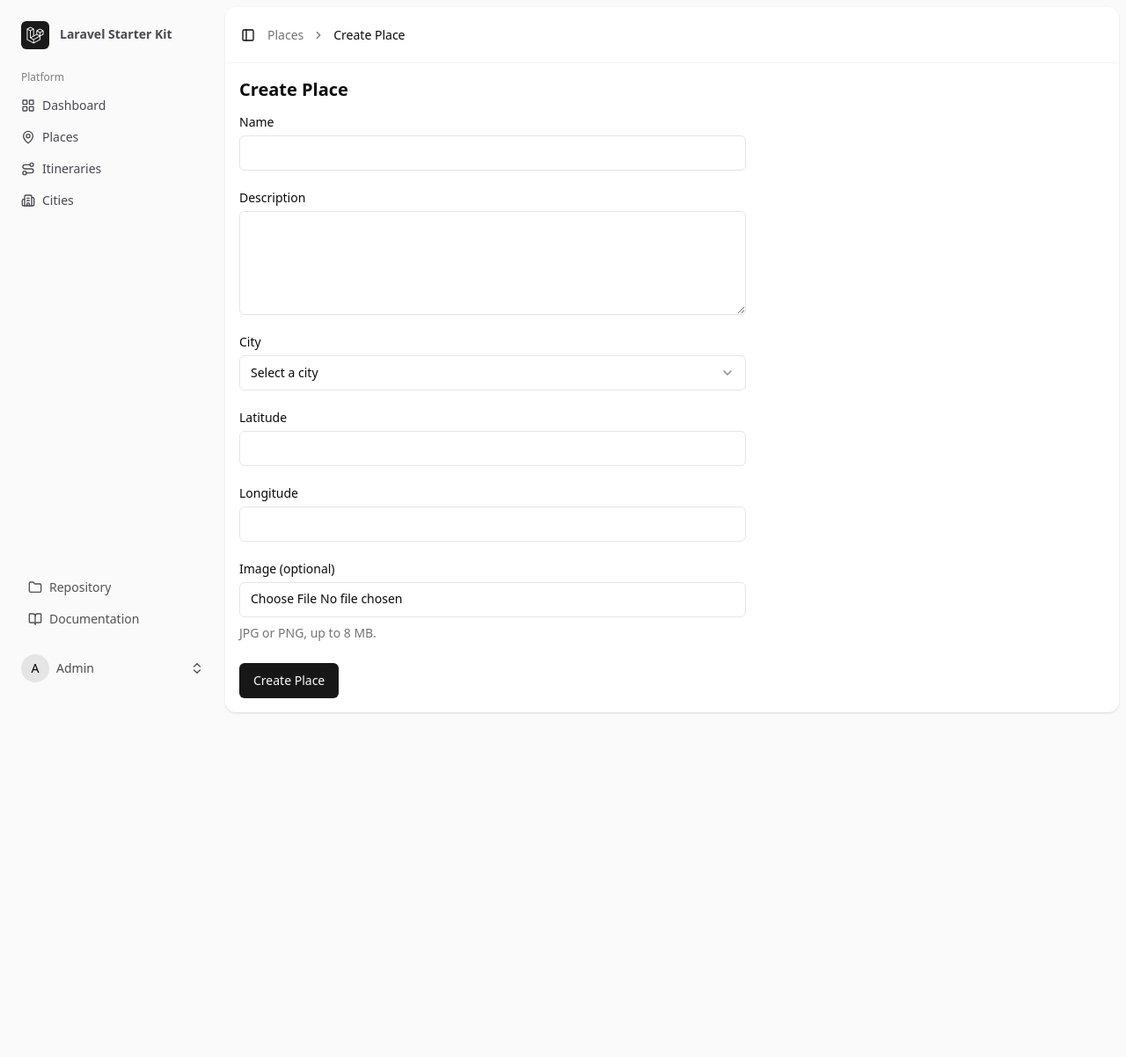
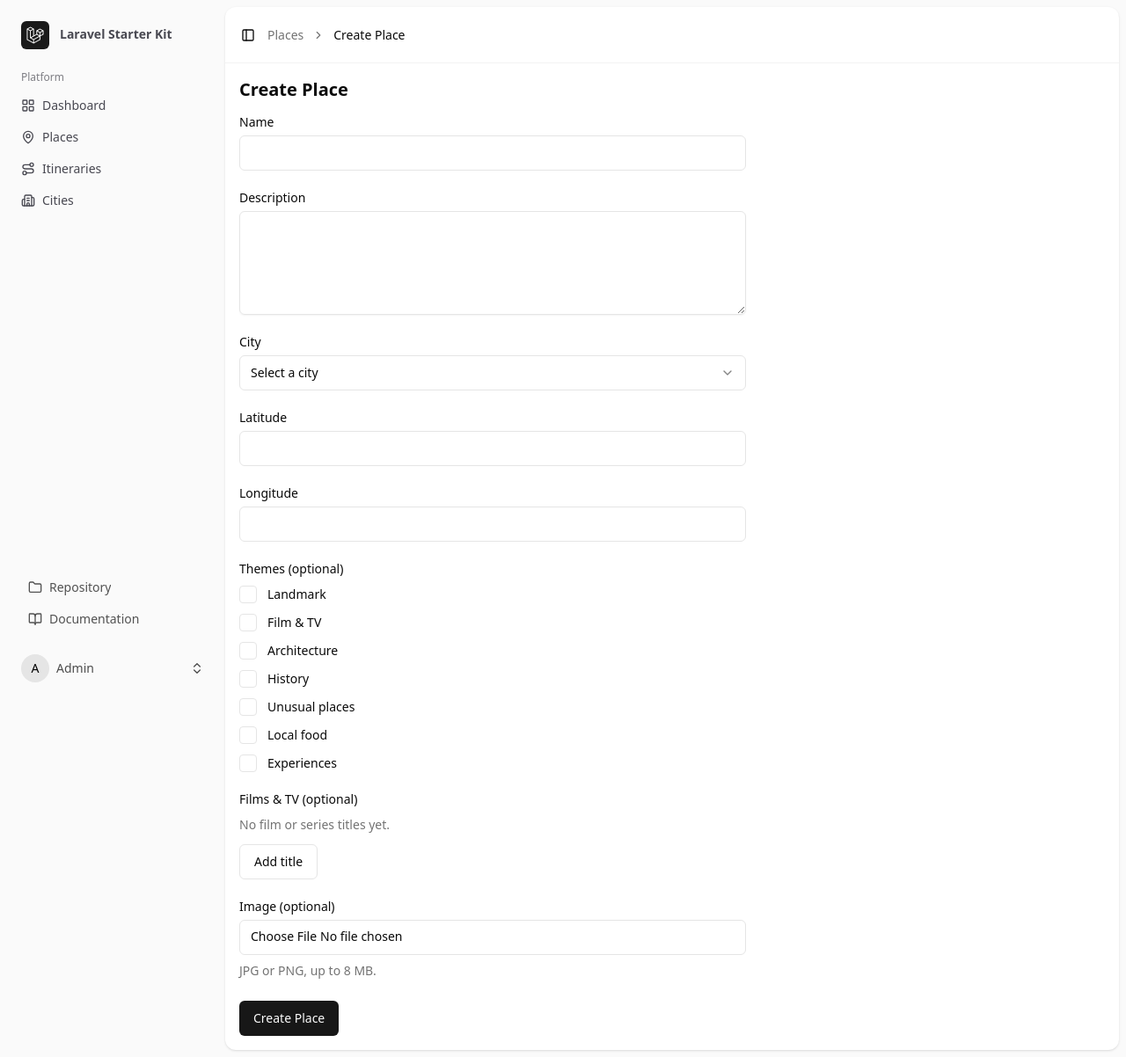
Before and after one commit to Triim/itinerarium, a Laravel app: page /user/places/create in a window 1280 px wide. Shown: the whole page at 88% size. Before the commit the page ends 811 px from the top, so only its background shows below. Run offline with Laravel 12, Linux system fonts and the light colour scheme; a user stored in the database is signed in; data comes from the database, SQL or seed files in the repository; style sheets or scripts are compiled from the project's sources; some libraries are stand-ins or nearby versions; some web fonts are replaced.

Commit message:
FEATURE :sparkles: Add thematic categories and film references to Places

```diff
--- a/app/Http/Controllers/PlaceController.php
+++ b/app/Http/Controllers/PlaceController.php
@@ -37,6 +37,8 @@ class PlaceController extends Controller
             'place' => [
                 ...$place->only(['id', 'name', 'description']),
                 'image_url' => $place->imageUrl('details'),
+                'themes' => $place->themeLabels(),
+                'films' => $place->films ?? [],
             ],
             'city' => $place->city->only(['id', 'name']),
             'itineraries' => $place->itineraries()
--- a/app/Http/Controllers/Userzone/PlaceController.php
+++ b/app/Http/Controllers/Userzone/PlaceController.php
@@ -12,6 +12,7 @@ use Illuminate\Http\UploadedFile;
 use Illuminate\Support\Arr;
 use Illuminate\Support\Facades\DB;
 use Illuminate\Support\Str;
+use Illuminate\Validation\Rule;
 use Inertia\Inertia;
 use Inertia\Response;
 use Spatie\Image\Exceptions\CouldNotLoadImage;
@@ -41,16 +42,17 @@ class PlaceController extends Controller
     {
         return Inertia::render('userzone/places/create', [
             'cities' => City::orderBy('name')->get(['id', 'name']),
+            'theme_options' => Place::themeOptions(),
         ]);
     }
 
     public function store(Request $request): RedirectResponse
     {
-        $validated = $request->validate($this->rules());
+        $validated = $request->validate($this->rules(), $this->messages());
 
         // A failed upload must not leave a half-created place behind.
         DB::transaction(function () use ($validated) {
-            $place = Place::create(Arr::except($validated, 'image'));
+            $place = Place::create($this->attributes($validated));
 
             if (isset($validated['image'])) {
                 $this->addImage($place, $validated['image']);
@@ -63,19 +65,24 @@ class PlaceController extends Controller
     public function edit(Place $place): Response
     {
         return Inertia::render('userzone/places/edit', [
-            'place' => $place->only(['id', 'name', 'description', 'city_id', 'latitude', 'longitude']),
+            'place' => [
+                ...$place->only(['id', 'name', 'description', 'city_id', 'latitude', 'longitude']),
+                'themes' => $place->themes ?? [],
+                'films' => $place->films ?? [],
+            ],
             'image_url' => $place->imageUrl(),
             'cities' => City::orderBy('name')->get(['id', 'name']),
+            'theme_options' => Place::themeOptions(),
         ]);
     }
 
     public function update(Request $request, Place $place): RedirectResponse
     {
-        $validated = $request->validate($this->rules());
+        $validated = $request->validate($this->rules(), $this->messages());
 
         // A failed upload must leave the place and its previous image untouched.
         DB::transaction(function () use ($place, $validated) {
-            $place->update(Arr::except($validated, 'image'));
+            $place->update($this->attributes($validated));
 
             if (isset($validated['image'])) {
                 $this->addImage($place, $validated['image']);
@@ -90,6 +97,18 @@ class PlaceController extends Controller
         $place->delete();
 
         return redirect()->route('userzone.places.index');
+    }
+
+    /**
+     * The form always sends both lists; one left out (an empty list in a multipart request) means none.
+     */
+    private function attributes(array $validated): array
+    {
+        return [
+            ...Arr::except($validated, 'image'),
+            'themes' => Place::normalizeThemes($validated['themes'] ?? []),
+            'films' => $validated['films'] ?? [],
+        ];
     }
 
     private function addImage(Place $place, UploadedFile $image): void
@@ -110,6 +129,10 @@ class PlaceController extends Controller
             'city_id' => ['required', 'integer', 'exists:cities,id'],
             'latitude' => ['required', 'numeric', 'decimal:0,6', 'between:-90,90'],
             'longitude' => ['required', 'numeric', 'decimal:0,6', 'between:-180,180'],
+            'themes' => ['nullable', 'array', 'list'],
+            'themes.*' => ['bail', 'string', Rule::in(array_keys(Place::THEMES)), 'distinct'],
+            'films' => ['nullable', 'array', 'list', 'max:20'],
+            'films.*' => ['bail', 'required', 'string', 'max:255', 'distinct:ignore_case'],
             'image' => [
                 'bail',
                 'nullable',
@@ -120,6 +143,20 @@ class PlaceController extends Controller
                 $this->imageWithinLimits(...),
                 $this->readableImage(...),
             ],
+        ];
+    }
+
+    private function messages(): array
+    {
+        return [
+            'themes.*.string' => 'The selected themes are invalid.',
+            'themes.*.in' => 'The selected themes are invalid.',
+            'themes.*.distinct' => 'Each theme can only be selected once.',
+            'films.max' => 'A place can have at most 20 film titles.',
+            'films.*.required' => 'Film titles cannot be empty.',
+            'films.*.string' => 'Film titles must be text.',
+            'films.*.max' => 'Film titles may not be longer than 255 characters.',
+            'films.*.distinct' => 'Each film title can only be added once.',
         ];
     }
 
--- a/app/Models/Place.php
+++ b/app/Models/Place.php
@@ -16,7 +16,18 @@ class Place extends Model implements HasMedia
     use HasFactory;
     use InteractsWithMedia;
 
-    protected $fillable = ['name', 'description', 'latitude', 'longitude', 'city_id'];
+    /** Theme identifiers stored on places, with their display labels. */
+    public const THEMES = [
+        'landmark' => 'Landmark',
+        'film' => 'Film & TV',
+        'architecture' => 'Architecture',
+        'history' => 'History',
+        'unusual' => 'Unusual places',
+        'local_food' => 'Local food',
+        'experience' => 'Experiences',
+    ];
+
+    protected $fillable = ['name', 'description', 'latitude', 'longitude', 'city_id', 'themes', 'films'];
 
     protected static function booted(): void
     {
@@ -29,6 +40,8 @@ class Place extends Model implements HasMedia
         return [
             'latitude' => 'float',
             'longitude' => 'float',
+            'themes' => 'array',
+            'films' => 'array',
         ];
     }
 
@@ -40,6 +53,30 @@ class Place extends Model implements HasMedia
     public function itineraries(): BelongsToMany
     {
         return $this->belongsToMany(Itinerary::class);
+    }
+
+    /**
+     * The fixed theme vocabulary as an ordered list for forms.
+     */
+    public static function themeOptions(): array
+    {
+        return array_map(fn (string $id, string $label) => ['id' => $id, 'label' => $label], array_keys(self::THEMES), self::THEMES);
+    }
+
+    /**
+     * The given theme identifiers, de-duplicated and in vocabulary order.
+     */
+    public static function normalizeThemes(array $themes): array
+    {
+        return array_values(array_intersect(array_keys(self::THEMES), $themes));
+    }
+
+    /**
+     * This place's themes with their labels, in vocabulary order.
+     */
+    public function themeLabels(): array
+    {
+        return array_values(array_filter(self::themeOptions(), fn (array $theme) => in_array($theme['id'], $this->themes ?? [], true)));
     }
 
     public function registerMediaCollections(): void
--- a/resources/js/components/place-form.tsx
+++ b/resources/js/components/place-form.tsx
@@ -1,4 +1,6 @@
 import InputError from '@/components/input-error';
+import { Button } from '@/components/ui/button';
+import { Checkbox } from '@/components/ui/checkbox';
 import { Input } from '@/components/ui/input';
 import { Label } from '@/components/ui/label';
 import { Select, SelectContent, SelectItem, SelectTrigger, SelectValue } from '@/components/ui/select';
@@ -9,26 +11,48 @@ export type City = {
     name: string;
 };
 
-type PlaceFormData = {
+export type ThemeOption = {
+    id: string;
+    label: string;
+};
+
+export type PlaceFormData = {
     name: string;
     description: string;
     city_id: string;
     latitude: string;
     longitude: string;
+    themes: string[];
+    films: string[];
     image: File | null;
 };
 
 type Props = {
     data: PlaceFormData;
-    setData: (field: keyof PlaceFormData, value: string | File | null) => void;
-    errors: Partial<Record<keyof PlaceFormData, string>>;
+    setData: <K extends keyof PlaceFormData>(field: K, value: PlaceFormData[K]) => void;
+    // Laravel reports errors for list items as "films.0", "films.1", ...
+    errors: Partial<Record<string, string>>;
     cities: City[];
+    themeOptions: ThemeOption[];
     imageUrl?: string | null;
     onSubmit: FormEventHandler;
     children: ReactNode;
 };
 
-export default function PlaceForm({ data, setData, errors, cities, imageUrl, onSubmit, children }: Props) {
+export default function PlaceForm({ data, setData, errors, cities, themeOptions, imageUrl, onSubmit, children }: Props) {
+    const themesErrorKey = Object.keys(errors).find((key) => key === 'themes' || key.startsWith('themes.'));
+
+    const toggleTheme = (themeId: string, checked: boolean) => {
+        setData('themes', checked ? [...data.themes, themeId] : data.themes.filter((id) => id !== themeId));
+    };
+
+    const updateFilm = (index: number, title: string) => {
+        setData(
+            'films',
+            data.films.map((film, i) => (i === index ? title : film)),
+        );
+    };
+
     return (
         <form onSubmit={onSubmit} className="mt-4 max-w-xl space-y-6">
             <div className="grid gap-2">
@@ -69,14 +93,7 @@ export default function PlaceForm({ data, setData, errors, cities, imageUrl, onS
 
             <div className="grid gap-2">
                 <Label htmlFor="latitude">Latitude</Label>
-                <Input
-                    id="latitude"
-                    type="number"
-                    step="any"
-                    value={data.latitude}
-                    onChange={(e) => setData('latitude', e.target.value)}
-                    required
-                />
+                <Input id="latitude" type="number" step="any" value={data.latitude} onChange={(e) => setData('latitude', e.target.value)} required />
                 <InputError message={errors.latitude} />
             </div>
 
@@ -92,6 +109,56 @@ export default function PlaceForm({ data, setData, errors, cities, imageUrl, onS
                 />
                 <InputError message={errors.longitude} />
             </div>
+
+            <fieldset className="grid gap-3">
+                <legend className="mb-3 text-sm leading-none font-medium">Themes (optional)</legend>
+                {themeOptions.map((theme) => (
+                    <div key={theme.id} className="flex items-center gap-3">
+                        <Checkbox
+                            id={`theme_${theme.id}`}
+                            checked={data.themes.includes(theme.id)}
+                            onCheckedChange={(checked) => toggleTheme(theme.id, checked === true)}
+                        />
+                        <Label htmlFor={`theme_${theme.id}`}>{theme.label}</Label>
+                    </div>
+                ))}
+                <InputError message={themesErrorKey && errors[themesErrorKey]} />
+            </fieldset>
+
+            <fieldset className="grid gap-3">
+                <legend className="mb-3 text-sm leading-none font-medium">Films &amp; TV (optional)</legend>
+                {data.films.map((film, index) => (
+                    <div key={index} className="grid gap-2">
+                        <div className="flex items-center gap-2">
+                            <Input
+                                aria-label={`Film or series title ${index + 1}`}
+                                value={film}
+                                maxLength={255}
+                                onChange={(e) => updateFilm(index, e.target.value)}
+                            />
+                            <Button
+                                type="button"
+                                variant="outline"
+                                aria-label={`Remove film or series title ${index + 1}`}
+                                onClick={() =>
+                                    setData(
+                                        'films',
+                                        data.films.filter((_, i) => i !== index),
+                                    )
+                                }
+                            >
+                                Remove
+                            </Button>
+                        </div>
+                        <InputError message={errors[`films.${index}`]} />
+                    </div>
+                ))}
+                {data.films.length === 0 && <p className="text-muted-foreground text-sm">No film or series titles yet.</p>}
+                <Button type="button" variant="outline" className="justify-self-start" onClick={() => setData('films', [...data.films, ''])}>
+                    Add title
+                </Button>
+                <InputError message={errors.films} />
+            </fieldset>
 
             <div className="grid gap-2">
                 <Label htmlFor="image">Image (optional)</Label>
--- a/resources/js/pages/places/show.tsx
+++ b/resources/js/pages/places/show.tsx
@@ -6,6 +6,8 @@ type Place = {
     name: string;
     description: string | null;
     image_url: string | null;
+    themes: { id: string; label: string }[];
+    films: string[];
 };
 
 type City = {
@@ -41,7 +43,27 @@ export default function Show({ place, city, itineraries }: Props) {
                 <h1 className="mt-1 text-3xl font-semibold">{place.name}</h1>
                 {place.image_url && <img src={place.image_url} alt={`Photo of ${place.name}`} className="mt-4 max-h-96 max-w-full rounded-md" />}
                 {place.description && <p className="mt-4 text-stone-600">{place.description}</p>}
+                {place.themes.length > 0 && (
+                    <ul aria-label="Themes" className="mt-4 flex flex-wrap gap-2">
+                        {place.themes.map((theme) => (
+                            <li key={theme.id} className="rounded-full border border-stone-300 px-3 py-1 text-sm text-stone-700">
+                                {theme.label}
+                            </li>
+                        ))}
+                    </ul>
+                )}
             </article>
+
+            {place.films.length > 0 && (
+                <>
+                    <h2 className="mt-8 text-xl font-medium">Films &amp; TV</h2>
+                    <ul className="mt-4 list-disc space-y-1 pl-5 text-stone-700">
+                        {place.films.map((film) => (
+                            <li key={film}>{film}</li>
+                        ))}
+                    </ul>
+                </>
+            )}
 
             <h2 className="mt-8 text-xl font-medium">Itineraries</h2>
 
--- a/resources/js/pages/userzone/places/create.tsx
+++ b/resources/js/pages/userzone/places/create.tsx
@@ -1,4 +1,4 @@
-import PlaceForm, { type City } from '@/components/place-form';
+import PlaceForm, { type City, type ThemeOption } from '@/components/place-form';
 import { Button } from '@/components/ui/button';
 import AppLayout from '@/layouts/app-layout';
 import { type BreadcrumbItem } from '@/types';
@@ -18,15 +18,18 @@ const breadcrumbs: BreadcrumbItem[] = [
 
 type Props = {
     cities: City[];
+    theme_options: ThemeOption[];
 };
 
-export default function Create({ cities }: Props) {
+export default function Create({ cities, theme_options }: Props) {
     const { data, setData, post, processing, errors } = useForm({
         name: '',
         description: '',
         city_id: '',
         latitude: '',
         longitude: '',
+        themes: [] as string[],
+        films: [] as string[],
         image: null as File | null,
     });
 
@@ -42,7 +45,7 @@ export default function Create({ cities }: Props) {
             <div className="p-4">
                 <h1 className="text-xl font-semibold">Create Place</h1>
 
-                <PlaceForm data={data} setData={setData} errors={errors} cities={cities} onSubmit={submit}>
+                <PlaceForm data={data} setData={setData} errors={errors} cities={cities} themeOptions={theme_options} onSubmit={submit}>
                     <Button type="submit" disabled={processing}>
                         Create Place
                     </Button>
--- a/resources/js/pages/userzone/places/edit.tsx
+++ b/resources/js/pages/userzone/places/edit.tsx
@@ -1,4 +1,4 @@
-import PlaceForm, { type City } from '@/components/place-form';
+import PlaceForm, { type City, type ThemeOption } from '@/components/place-form';
 import { Button } from '@/components/ui/button';
 import AppLayout from '@/layouts/app-layout';
 import { type BreadcrumbItem } from '@/types';
@@ -12,15 +12,18 @@ type Place = {
     city_id: number;
     latitude: number;
     longitude: number;
+    themes: string[];
+    films: string[];
 };
 
 type Props = {
     place: Place;
     cities: City[];
     image_url: string | null;
+    theme_options: ThemeOption[];
 };
 
-export default function Edit({ place, cities, image_url }: Props) {
+export default function Edit({ place, cities, image_url, theme_options }: Props) {
     const breadcrumbs: BreadcrumbItem[] = [
         {
             title: 'Places',
@@ -38,6 +41,8 @@ export default function Edit({ place, cities, image_url }: Props) {
         city_id: String(place.city_id),
         latitude: String(place.latitude),
         longitude: String(place.longitude),
+        themes: place.themes,
+        films: place.films,
         image: null as File | null,
     });
 
@@ -63,7 +68,15 @@ export default function Edit({ place, cities, image_url }: Props) {
             <div className="p-4">
                 <h1 className="text-xl font-semibold">Edit Place</h1>
 
-                <PlaceForm data={data} setData={setData} errors={errors} cities={cities} imageUrl={image_url} onSubmit={submit}>
+                <PlaceForm
+                    data={data}
+                    setData={setData}
+                    errors={errors}
+                    cities={cities}
+                    themeOptions={theme_options}
+                    imageUrl={image_url}
+                    onSubmit={submit}
+                >
                     <div className="flex gap-4">
                         <Button type="submit" disabled={processing}>
                             Update Place
```
Also changed, not shown: tests/Feature/PlaceImageMigrationTest.php (+6 -2 lines), tests/Feature/UserzonePlaceTest.php (+285 -5 lines), database/migrations/2026_11_27_000001_add_themes_and_films_to_places_table.php (added).
